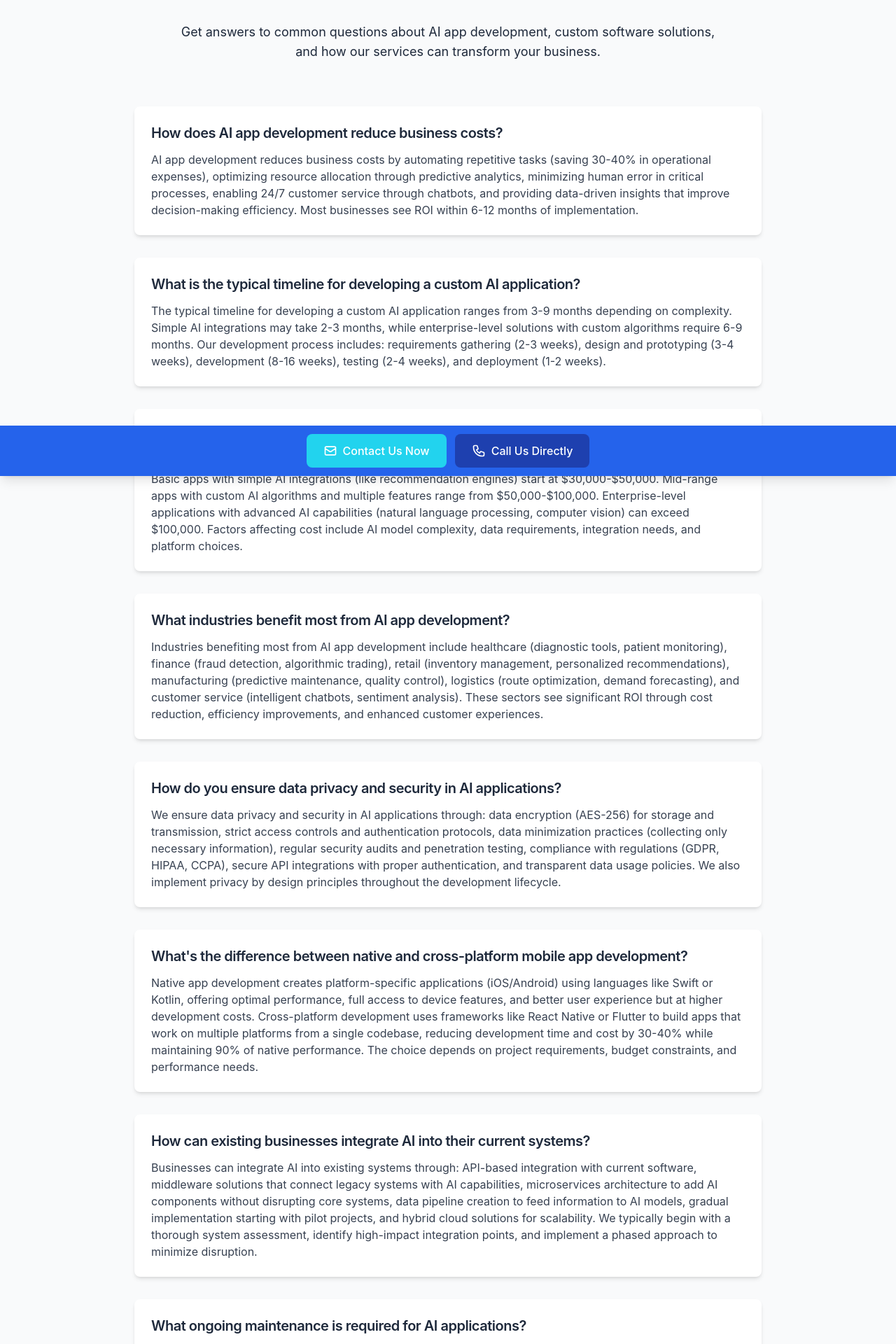
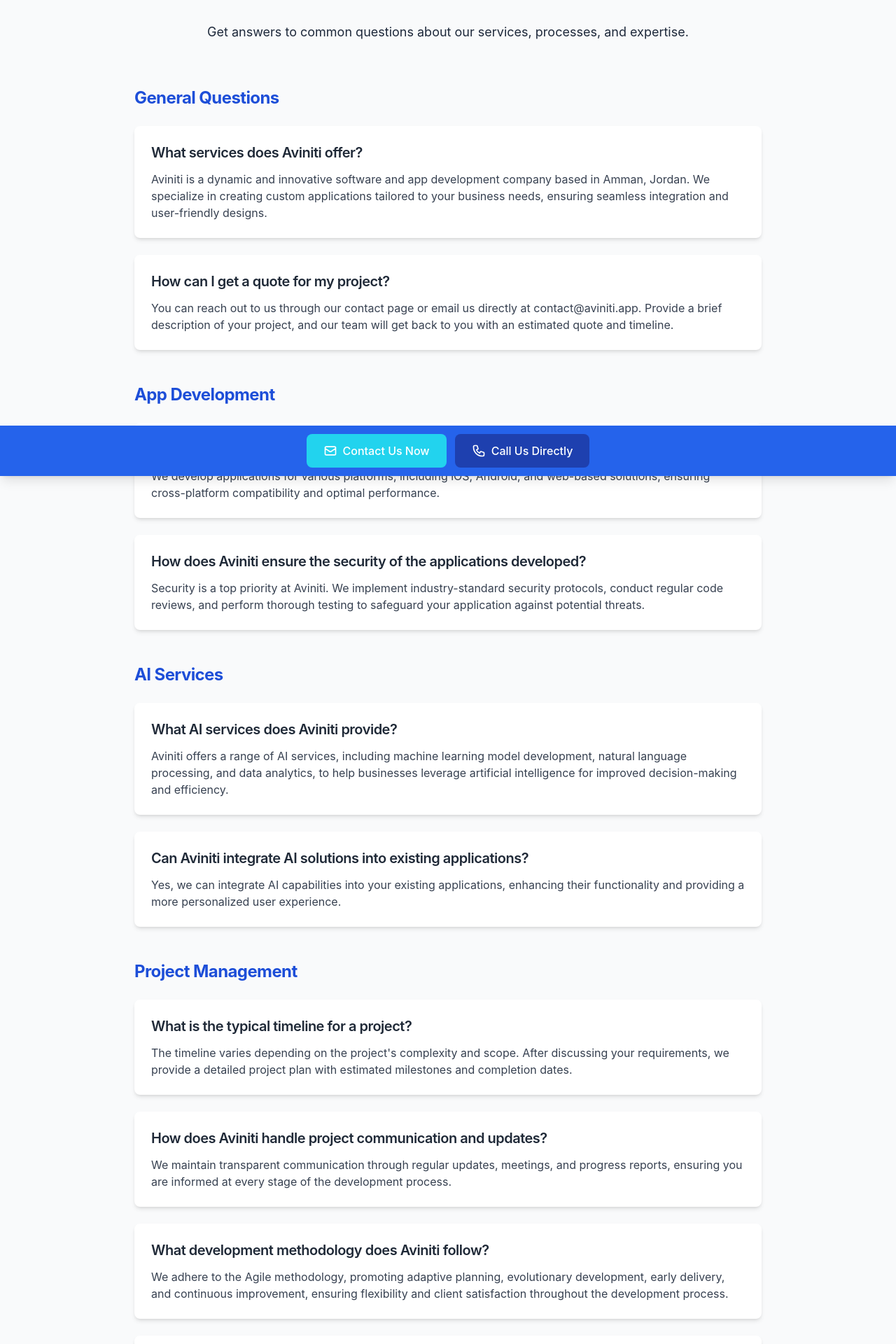
Before and after one commit to Flexpro23/Aviniti-website, a Next.js app: page /faq in a window 1280 px wide. Shown: the part 120-2040 px from the top of the page at 70% size. Built offline with nearby package versions, Linux system fonts and the light colour scheme.

Commit message:
Fix metadata export and update FAQ content

```diff
--- a/src/app/faq/FAQClient.tsx
+++ b/src/app/faq/FAQClient.tsx
@@ -11,40 +11,113 @@
   const [isContactOpen, setIsContactOpen] = useState(false);
   const { dir } = useLanguage();
 
-  const faqs = [
+  const faqCategories = [
     {
-      question: "How does AI app development reduce business costs?",
-      answer: "AI app development reduces business costs by automating repetitive tasks (saving 30-40% in operational expenses), optimizing resource allocation through predictive analytics, minimizing human error in critical processes, enabling 24/7 customer service through chatbots, and providing data-driven insights that improve decision-making efficiency. Most businesses see ROI within 6-12 months of implementation."
+      title: "General Questions",
+      faqs: [
+        {
+          question: "What services does Aviniti offer?",
+          answer: "Aviniti is a dynamic and innovative software and app development company based in Amman, Jordan. We specialize in creating custom applications tailored to your business needs, ensuring seamless integration and user-friendly designs."
+        },
+        {
+          question: "How can I get a quote for my project?",
+          answer: "You can reach out to us through our contact page or email us directly at contact@aviniti.app. Provide a brief description of your project, and our team will get back to you with an estimated quote and timeline."
+        }
+      ]
     },
     {
-      question: "What is the typical timeline for developing a custom AI application?",
-      answer: "The typical timeline for developing a custom AI application ranges from 3-9 months depending on complexity. Simple AI integrations may take 2-3 months, while enterprise-level solutions with custom algorithms require 6-9 months. Our development process includes: requirements gathering (2-3 weeks), design and prototyping (3-4 weeks), development (8-16 weeks), testing (2-4 weeks), and deployment (1-2 weeks)."
+      title: "App Development",
+      faqs: [
+        {
+          question: "What platforms do you develop apps for?",
+          answer: "We develop applications for various platforms, including iOS, Android, and web-based solutions, ensuring cross-platform compatibility and optimal performance."
+        },
+        {
+          question: "How does Aviniti ensure the security of the applications developed?",
+          answer: "Security is a top priority at Aviniti. We implement industry-standard security protocols, conduct regular code reviews, and perform thorough testing to safeguard your application against potential threats."
+        }
+      ]
     },
     {
-      question: "How much does it cost to develop a mobile app with AI features?",
-      answer: "Mobile app development with AI features typically costs between $30,000-$150,000 depending on complexity. Basic apps with simple AI integrations (like recommendation engines) start at $30,000-$50,000. Mid-range apps with custom AI algorithms and multiple features range from $50,000-$100,000. Enterprise-level applications with advanced AI capabilities (natural language processing, computer vision) can exceed $100,000. Factors affecting cost include AI model complexity, data requirements, integration needs, and platform choices."
+      title: "AI Services",
+      faqs: [
+        {
+          question: "What AI services does Aviniti provide?",
+          answer: "Aviniti offers a range of AI services, including machine learning model development, natural language processing, and data analytics, to help businesses leverage artificial intelligence for improved decision-making and efficiency."
+        },
+        {
+          question: "Can Aviniti integrate AI solutions into existing applications?",
+          answer: "Yes, we can integrate AI capabilities into your existing applications, enhancing their functionality and providing a more personalized user experience."
+        }
+      ]
     },
     {
-      question: "What industries benefit most from AI app development?",
-      answer: "Industries benefiting most from AI app development include healthcare (diagnostic tools, patient monitoring), finance (fraud detection, algorithmic trading), retail (inventory management, personalized recommendations), manufacturing (predictive maintenance, quality control), logistics (route optimization, demand forecasting), and customer service (intelligent chatbots, sentiment analysis). These sectors see significant ROI through cost reduction, efficiency improvements, and enhanced customer experiences."
+      title: "Project Management",
+      faqs: [
+        {
+          question: "What is the typical timeline for a project?",
+          answer: "The timeline varies depending on the project's complexity and scope. After discussing your requirements, we provide a detailed project plan with estimated milestones and completion dates."
+        },
+        {
+          question: "How does Aviniti handle project communication and updates?",
+          answer: "We maintain transparent communication through regular updates, meetings, and progress reports, ensuring you are informed at every stage of the development process."
+        },
+        {
+          question: "What development methodology does Aviniti follow?",
+          answer: "We adhere to the Agile methodology, promoting adaptive planning, evolutionary development, early delivery, and continuous improvement, ensuring flexibility and client satisfaction throughout the development process."
+        },
+        {
+          question: "What post-launch support plans does Aviniti offer?",
+          answer: "We provide tiered support plans to cater to various client needs: Basic: Includes bug fixes and security updates at $99/month. Premium: Offers feature enhancements and 24/7 Service Level Agreements (SLAs) at $499/month. Enterprise: Provides a dedicated DevOps team and AI model retraining at $1,999/month."
+        }
+      ]
     },
     {
-      question: "How do you ensure data privacy and security in AI applications?",
-      answer: "We ensure data privacy and security in AI applications through: data encryption (AES-256) for storage and transmission, strict access controls and authentication protocols, data minimization practices (collecting only necessary information), regular security audits and penetration testing, compliance with regulations (GDPR, HIPAA, CCPA), secure API integrations with proper authentication, and transparent data usage policies. We also implement privacy by design principles throughout the development lifecycle."
+      title: "Company & Expertise",
+      faqs: [
+        {
+          question: "Can you share details about the expertise and experience of your development and AI teams?",
+          answer: "Our team comprises highly skilled professionals with extensive experience in app development and artificial intelligence, dedicated to delivering innovative solutions tailored to your business needs."
+        },
+        {
+          question: "How does Aviniti involve clients during the development process?",
+          answer: "We maintain open communication lines, providing regular updates and seeking feedback to ensure the project aligns with your expectations and requirements."
+        },
+        {
+          question: "What project management tools does Aviniti use?",
+          answer: "We utilize ClickUp for project management but are flexible and can adapt to the client's preferred communication tools to ensure seamless collaboration."
+        },
+        {
+          question: "How does Aviniti approach AI integration into existing systems?",
+          answer: "Our approach to AI integration is customized based on the client's existing systems, ensuring compatibility and optimal performance."
+        },
+        {
+          question: "What measures are in place to ensure data privacy and compliance with regulations?",
+          answer: "We adhere to industry standards and best practices to ensure data privacy and compliance with relevant regulations, safeguarding your information."
+        },
+        {
+          question: "How does Aviniti estimate project costs?",
+          answer: "Project costs are estimated based on the requested features and the timeline, providing a transparent and detailed breakdown to clients."
+        },
+        {
+          question: "What technologies and programming languages does Aviniti specialize in?",
+          answer: "We specialize in the most known and efficient programming languages, selecting those that best meet the client's needs to deliver optimal solutions."
+        }
+      ]
     },
     {
-      question: "What's the difference between native and cross-platform mobile app development?",
-      answer: "Native app development creates platform-specific applications (iOS/Android) using languages like Swift or Kotlin, offering optimal performance, full access to device features, and better user experience but at higher development costs. Cross-platform development uses frameworks like React Native or Flutter to build apps that work on multiple platforms from a single codebase, reducing development time and cost by 30-40% while maintaining 90% of native performance. The choice depends on project requirements, budget constraints, and performance needs."
-    },
-    {
-      question: "How can existing businesses integrate AI into their current systems?",
-      answer: "Businesses can integrate AI into existing systems through: API-based integration with current software, middleware solutions that connect legacy systems with AI capabilities, microservices architecture to add AI components without disrupting core systems, data pipeline creation to feed information to AI models, gradual implementation starting with pilot projects, and hybrid cloud solutions for scalability. We typically begin with a thorough system assessment, identify high-impact integration points, and implement a phased approach to minimize disruption."
-    },
-    {
-      question: "What ongoing maintenance is required for AI applications?",
-      answer: "AI applications require ongoing maintenance including: regular model retraining (typically quarterly) to maintain accuracy, performance monitoring and optimization, data quality management, security updates and vulnerability patching, API and integration updates as third-party services evolve, user feedback incorporation, and scaling infrastructure as usage grows. We offer maintenance packages that include 24/7 monitoring, scheduled model updates, and technical support to ensure optimal performance."
+      title: "Previous Projects",
+      faqs: [
+        {
+          question: "Can you provide examples of previous projects, especially those involving AI implementations?",
+          answer: "Certainly, here are some of our notable projects: Flex Pro: A comprehensive package delivery system streamlining operations for sellers, drivers, and administrators. Secretary: An office management system simplifying appointment booking and client management for various businesses. Farm House: An Airbnb-style platform connecting users with unique farm stays and experiences. Let's Play: An app connecting sports enthusiasts to book courts, create games, and find players. Nay Nursery: A nursery management system empowering parents to stay connected with their child's daily activities and progress. Wear & Share: A clothing marketplace connecting users to buy and sell pre-owned fashion items, promoting sustainable style. Skinverse: An AI-powered skincare app delivering personalized skin reports and product recommendations based on facial analysis."
+        }
+      ]
     }
   ];
+
+  // Flatten all FAQs for schema markup
+  const allFaqs = faqCategories.flatMap(category => category.faqs);
 
   return (
     <main dir={dir} className="min-h-screen bg-gray-50">
@@ -55,7 +128,7 @@
           __html: JSON.stringify({
             '@context': 'https://schema.org',
             '@type': 'FAQPage',
-            mainEntity: faqs.map(faq => ({
+            mainEntity: allFaqs.map(faq => ({
               '@type': 'Question',
               name: faq.question,
               acceptedAnswer: {
@@ -72,15 +145,19 @@
       <div className="container mx-auto px-4 py-16">
         <h1 className="text-4xl font-bold text-center mb-12">Frequently Asked Questions</h1>
         <p className="text-lg text-center mb-16 max-w-3xl mx-auto">
-          Get answers to common questions about AI app development, custom software solutions,
-          and how our services can transform your business.
+          Get answers to common questions about our services, processes, and expertise.
         </p>
 
         <div className="max-w-4xl mx-auto">
-          {faqs.map((faq, index) => (
-            <div key={index} className="mb-8 bg-white rounded-lg shadow-md p-6">
-              <h2 className="text-xl font-semibold mb-3">{faq.question}</h2>
-              <p className="text-gray-700">{faq.answer}</p>
+          {faqCategories.map((category, categoryIndex) => (
+            <div key={categoryIndex} className="mb-12">
+              <h2 className="text-2xl font-bold mb-6 text-blue-700">{category.title}</h2>
+              {category.faqs.map((faq, faqIndex) => (
+                <div key={faqIndex} className="mb-6 bg-white rounded-lg shadow-md p-6">
+                  <h3 className="text-xl font-semibold mb-3 text-gray-800">{faq.question}</h3>
+                  <p className="text-gray-700">{faq.answer}</p>
+                </div>
+              ))}
             </div>
           ))}
         </div>
```
